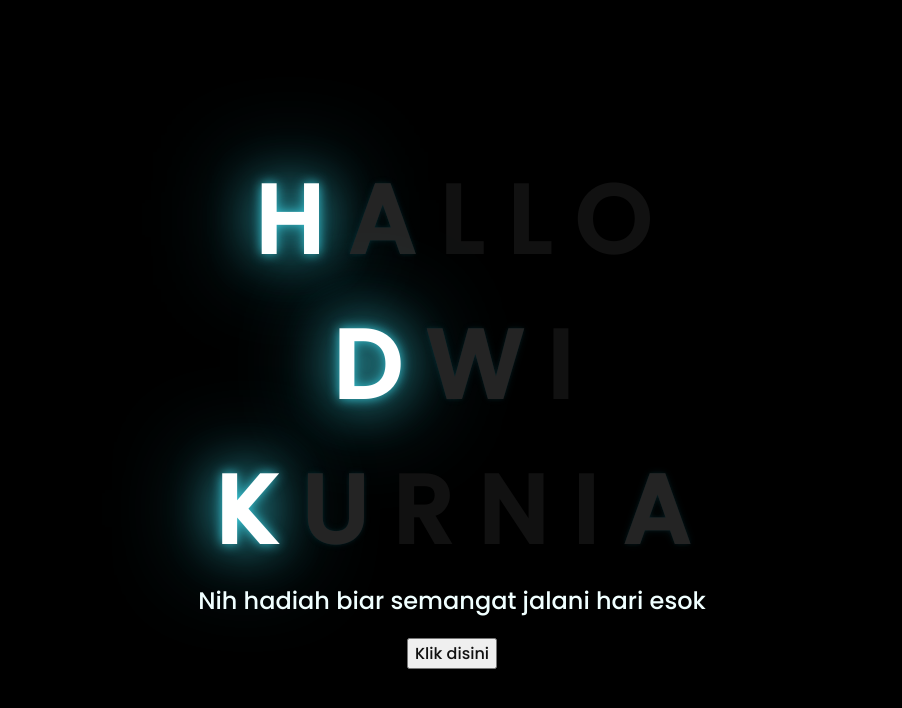
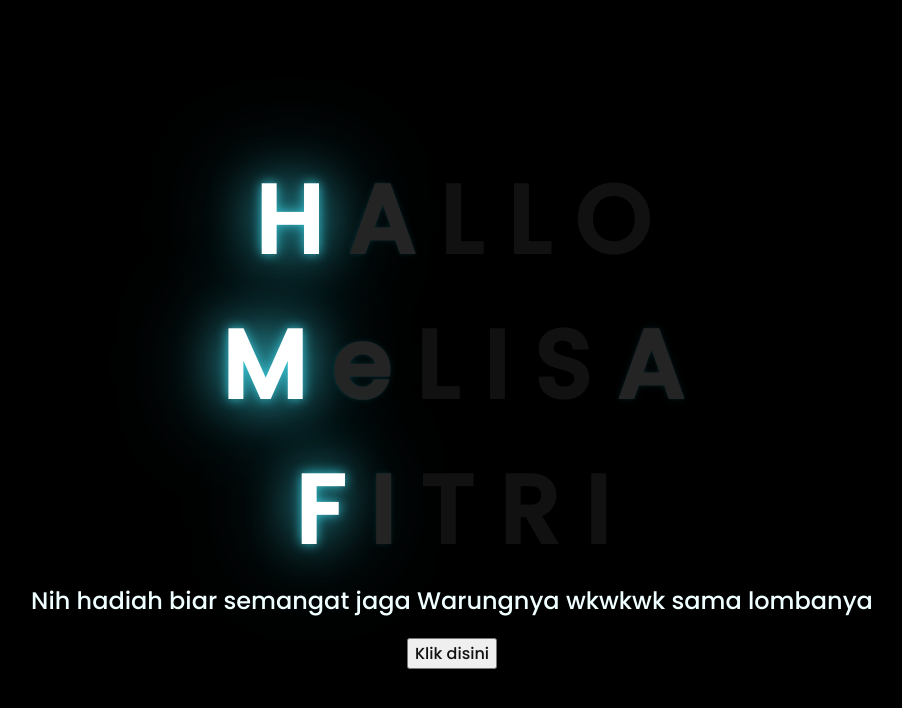
Before and after one commit to Riskihidayatt/riski1, a plain HTML site: page index.html in a window 1280 px wide. Shown: the whole page, without its empty margins (196-1098 px from the left). Drawn offline with Linux system fonts and the light colour scheme.

Commit message:
Update index.html

```diff
--- a/index.html
+++ b/index.html
@@ -17,22 +17,24 @@
       <span>L</span>
       <span>O</span>
       <div class="greetings" style="text-align: center;">
-        <span>D</span>
-        <span>W</span>
+        <span>M</span>
+        <span>e</span>
+        <span>L</span>
         <span>I</span>
+        <span>S</span>
+        <span>A</span>
       </div>
       <div class="greetings" style="text-align: center;">
         <!-- silahkan menambah kata sesuai keinginan dengan <span>text...</span -->
-        <span>K</span>
-        <span>U</span>
+        <span>F</span>
+        <span>I</span>
+        <span>T</span>
         <span>R</span>
-        <span>N</span>
         <span>I</span>
-        <span>A</span>
       </div>
     </div>
     <div class="description">
-      <span>Nih hadiah biar semangat jalani hari esok</span>
+      <span>Nih hadiah biar semangat jaga Warungnya wkwkwk sama lombanya</span>
     </div>
     <div class="button">
       <button>
```
